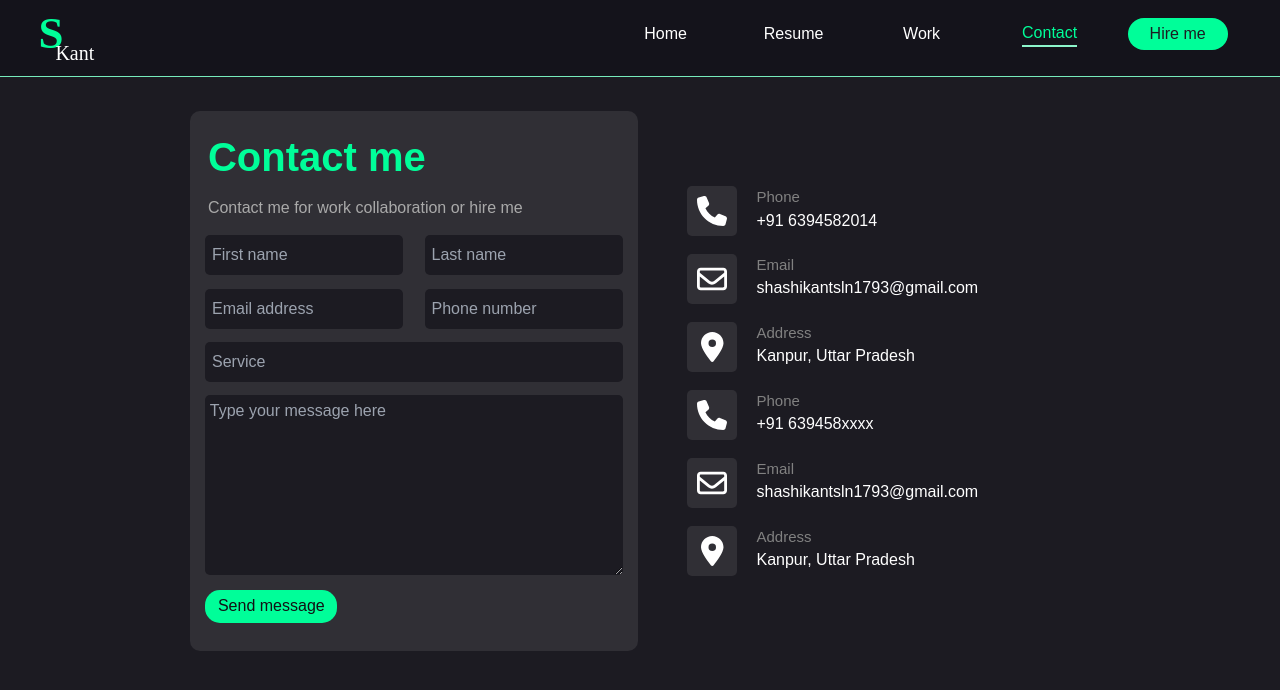
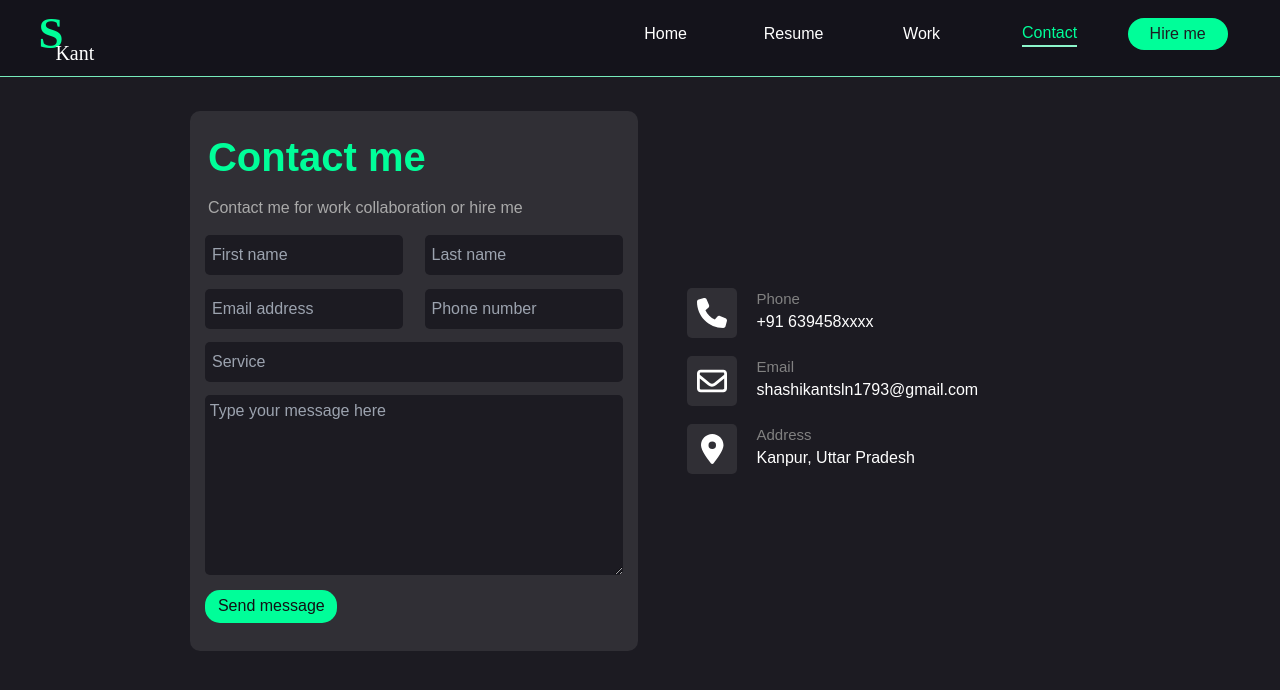
Before and after one commit to ShashiKant17092003/portfolio, a React (Vite) app: page /contact in a window 1280 px wide. Shown: the top 690 px of the page. Built offline with nearby package versions, Linux system fonts and the light colour scheme.

Commit message:
resume update

```diff
--- a/src/components/pages/Contact.jsx
+++ b/src/components/pages/Contact.jsx
@@ -58,12 +58,9 @@ const Contact = () => {
         </div>
       </div>
       <div className="contact box2">
-        <Info icon={<FontAwesomeIcon icon={faPhone} style={{ color: "#00fe99", backgroundColor: '#302f35' }} />} title='Phone' value='+91 6394582014' />
+        <Info icon={<FontAwesomeIcon icon={faPhone} style={{ color: "#00fe99", backgroundColor: '#302f35' }} />} title='Phone' value='+91 639458xxxx' />
         <Info icon={<FontAwesomeIcon icon={faEnvelope} style={{ color: "#00fe99", backgroundColor: '#302f35' }} />} title='Email' value='shashikantsln1793@gmail.com' />
         <Info icon={<FontAwesomeIcon icon={faLocationDot} style={{ color: "#00fe99", backgroundColor: '#302f35' }} />} title='Address' value='Kanpur, Uttar Pradesh' />
-          <Info icon={<FontAwesomeIcon icon={faPhone} style={{color: "#00fe99",backgroundColor:'#302f35'}} />} title='Phone' value='+91 639458xxxx' />
-          <Info icon={<FontAwesomeIcon icon={faEnvelope} style={{color: "#00fe99",backgroundColor:'#302f35'}} />} title='Email' value='shashikantsln1793@gmail.com' />
-          <Info icon={<FontAwesomeIcon icon={faLocationDot} style={{color: "#00fe99",backgroundColor:'#302f35'}} />} title='Address' value='Kanpur, Uttar Pradesh' />
       </div>
     </div>
   )
--- a/src/components/pages/Home.jsx
+++ b/src/components/pages/Home.jsx
@@ -21,10 +21,10 @@ const Home = () => {
             <div className="buttons">
               <div className="button btn">DOWNLOAD CV <FontAwesomeIcon icon={faDownload} className='download'/></div>
               <div className="button social">
-                <div className="socialIcons"><FontAwesomeIcon icon={faGithub}  /></div>
-                <div className="socialIcons"><FontAwesomeIcon icon={faLinkedin} /></div>
-                <div className="socialIcons"><FontAwesomeIcon icon={faInstagram} /></div>
-                <div className="socialIcons"><FontAwesomeIcon icon={faTwitter} /></div>
+                <div className="socialIcons" ><a href="https://github.com/ShashiKant17092003" target='_blank'><FontAwesomeIcon icon={faGithub}  /></a></div>
+                <div className="socialIcons" ><a href="https://www.linkedin.com/in/shashi-kant-068587250/" target='_blank'><FontAwesomeIcon icon={faLinkedin}  /></a></div>
+                <div className="socialIcons" ><a href="https://www.instagram.com/shashikant_1793_/?igsh=bmtoMGRmdzAxYzdo" target='_blank'><FontAwesomeIcon icon={faInstagram}  /></a></div>
+                <div className="socialIcons" ><a href="/" target='_blank'><FontAwesomeIcon icon={faTwitter}  /></a></div>
               </div>
             </div>
         </div>
```
